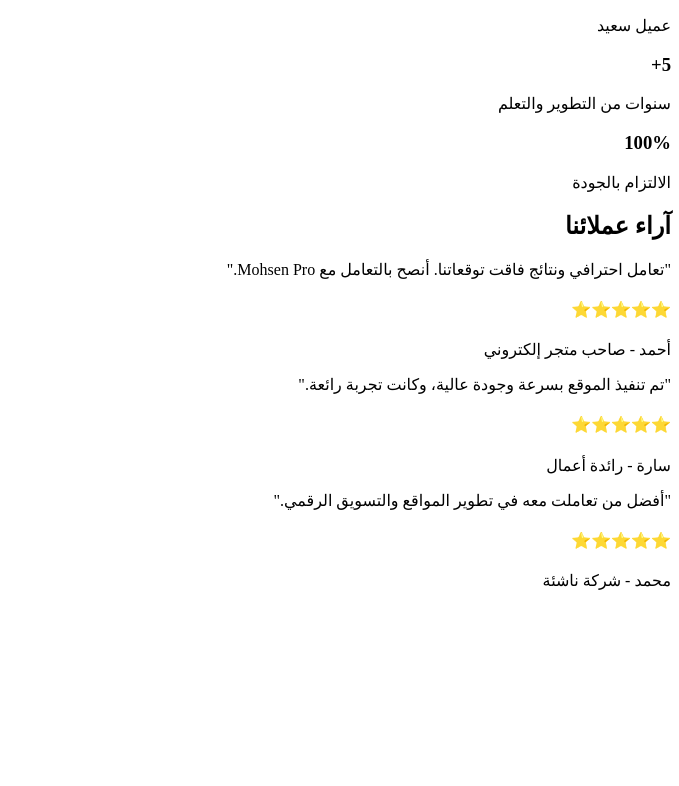
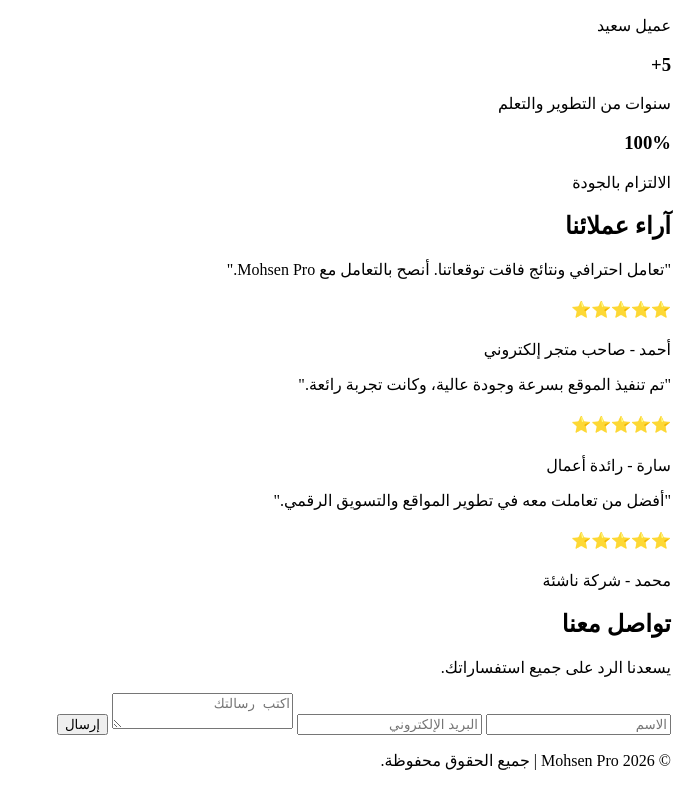
Before and after one commit to wsamalhyat-collab/mohsenpro, a plain HTML site: page index.html in a window 1280 px wide. Shown: the part 1870-2656 px from the top of the page, without its empty margins (601-1280 px from the left). Before the commit the page ends 2468 px from the top, so only its background shows below. Drawn offline with Linux system fonts and the light colour scheme.

Commit message:
Complete index.html structure
Added a contact section with a form for user inquiries.

```diff
--- a/index.html
+++ b/index.html
@@ -343,3 +343,43 @@ alt="Mohsen Pro">
     </div>
 
 </section>
+<!-- التواصل -->
+<section id="contact">
+
+    <div class="container">
+
+        <h2>تواصل معنا</h2>
+
+        <p>يسعدنا الرد على جميع استفساراتك.</p>
+
+        <form>
+
+            <input type="text" placeholder="الاسم">
+
+            <input type="email" placeholder="البريد الإلكتروني">
+
+            <textarea placeholder="اكتب رسالتك"></textarea>
+
+            <button type="submit">
+                إرسال
+            </button>
+
+        </form>
+
+    </div>
+
+</section>
+<footer>
+
+    <div class="container">
+
+        <p>
+            © 2026 Mohsen Pro | جميع الحقوق محفوظة.
+        </p>
+
+    </div>
+
+</footer>
+
+</body>
+</html>
```
